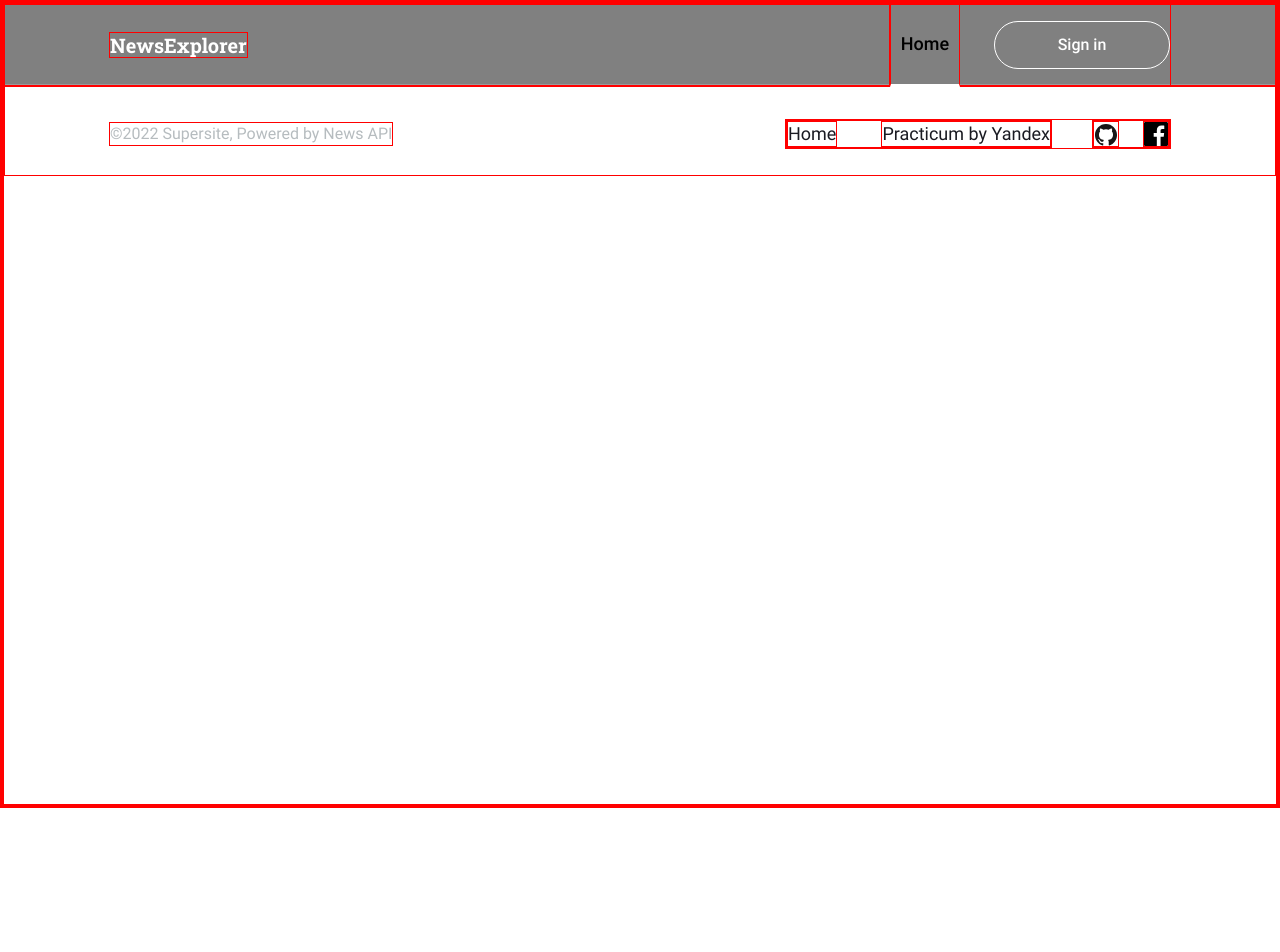
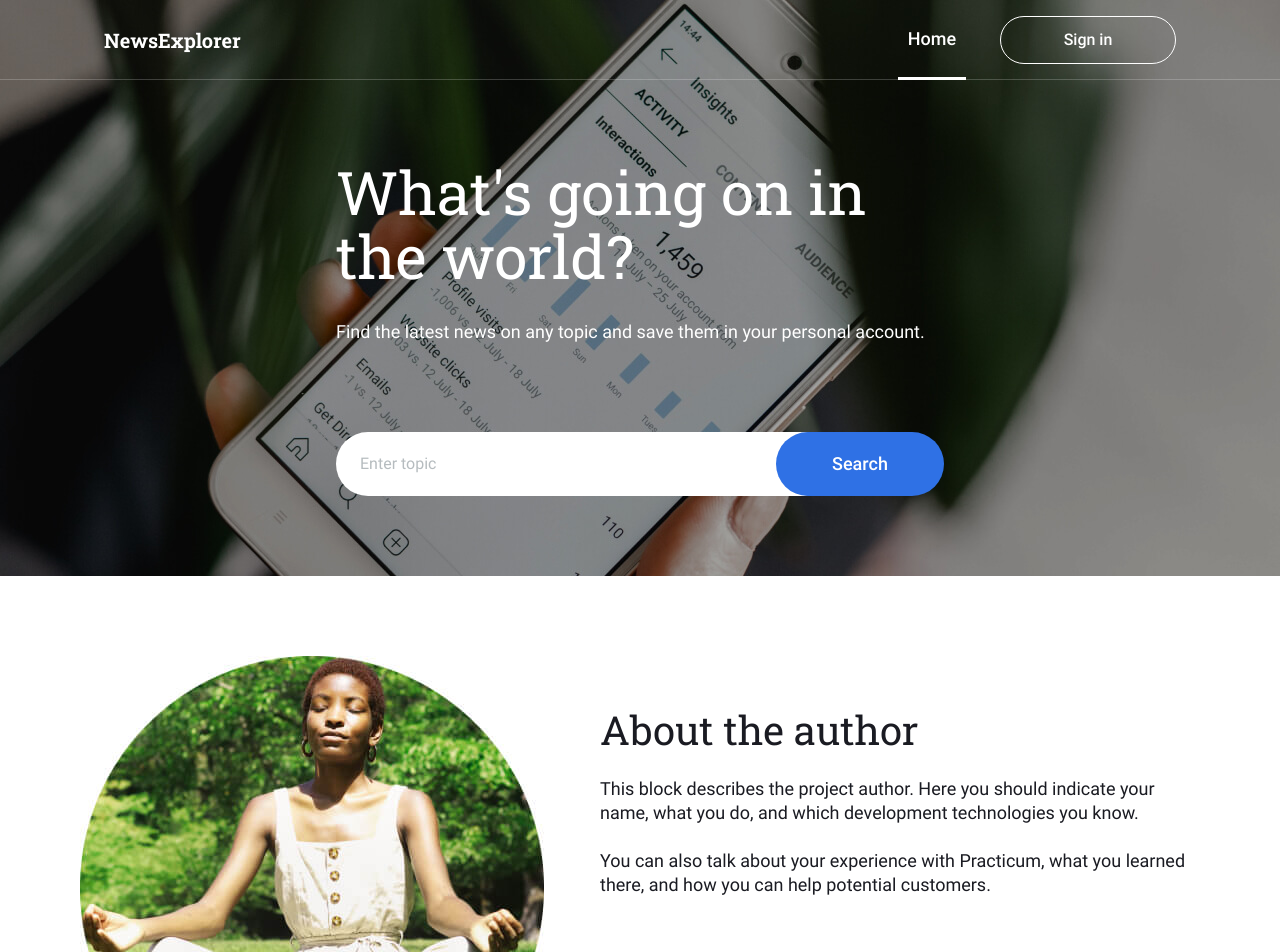
Before and after one commit to roeilulavy/news-explorer-frontend, a React (Create React App) app: page / in a window 1280 px wide. Shown: the top 952 px of the page. Before the commit the page ends 808 px from the top, so only its background shows below. Built offline with nearby package versions, Linux system fonts and the light colour scheme.

Commit message:
Add Header

```diff
--- /dev/null
+++ b/src/components/About/About.css
@@ -0,0 +1,40 @@
+.about {
+  display: flex;
+  flex-direction: row;
+  min-height: 624px;
+  justify-content: center;
+  align-items: center;
+  background-color: white ;
+  gap: 56px;
+}
+
+.about__image{
+  max-width: 464px;
+  max-height: 464px;
+}
+
+.about__text-wrapper{
+  align-self: flex-start;
+  max-width: 600px;
+  margin-top: 131px;
+}
+
+.about__title{
+  font-family: 'Roboto-slab',sans-serif;
+  font-style: normal;
+  font-weight: 400;
+  font-size: 40px;
+  line-height: 46px;
+  color: #1A1B22;
+  margin: 0;
+}
+
+.about__text{
+  font-family: 'Roboto';
+  font-style: normal;
+  font-weight: 400;
+  font-size: 18px;
+  line-height: 24px;
+  color: #1A1B22;
+  margin: 24px 0 0;
+}
--- /dev/null
+++ b/src/components/About/About.js
@@ -0,0 +1,15 @@
+import './About.css';
+import aboutImage from '../../images/backgrounds/aboutImage.jpg';
+
+export function About() {
+  return (
+    <div className='about'>
+      <img className='about__image' src={aboutImage} alt='About' />
+      <div className='about__text-wrapper'>
+        <h2 className='about__title'>About the author</h2>
+        <p className='about__text'>This block describes the project author. Here you should indicate your name, what you do, and which development technologies you know.</p>
+        <p className='about__text'>You can also talk about your experience with Practicum, what you learned there, and how you can help potential customers.</p>
+      </div>
+    </div>
+  );
+}
--- a/src/components/App/App.js
+++ b/src/components/App/App.js
@@ -1,12 +1,15 @@
 import './App.css';
-import { Navigation } from '../Navigation/Navigation';
+import { Header } from '../Header/Header';
+import { Main } from '../Main/Main';
+import { About } from '../About/About';
 import { Footer } from '../Footer/Footer';
 
 function App() {
   return (
     <div className="App">
-      <Navigation />
-
+      <Header />
+      <Main />
+      <About />
       <Footer />
     </div>
   );
--- /dev/null
+++ b/src/components/Header/Header.css
@@ -0,0 +1,84 @@
+.header {
+  display: flex;
+  flex-direction: column;
+  position: relative;
+  background-image: url('../../images/backgrounds/header_background.jpg');
+  background-repeat: no-repeat;
+  background-size: cover;
+  background-position: center;
+}
+
+.header__content {
+  color: white;
+  max-width: 608px;
+  margin: 80px auto;
+}
+
+.header__title {
+  font-family: 'Roboto-slab',sans-serif;
+  font-style: normal;
+  font-size: 60px;
+  line-height: 64px;
+  font-weight: 400;
+  margin: 0;
+}
+
+.header__subtitle {
+  font-family: 'Roboto';
+  font-style: normal;
+  font-size: 18px;
+  line-height: 24px;
+  font-weight: 400;
+  margin: 32px 0 0;
+}
+
+.header__form {
+  display: flex;
+  flex-direction: row;
+  height: 64px;
+  margin: 88px 0 0;
+}
+
+.header__input {
+  width: 100%;
+  display: inline-block;
+  border-radius: 100px;
+  border: none;
+  outline: none;
+  font-family: 'Roboto',sans-serif;
+  font-style: normal;
+  font-weight: 400;
+  font-size: 16px;
+  line-height: 22px;
+  color: #1A1B22;
+  padding-left: 24px;
+  padding-right: 80px;
+}
+
+.header__input::placeholder {
+  color:#B6BCBF ;
+}
+
+.header__button {
+  margin-left: -60px;
+  border-radius: 100px;
+  min-width: 168px;
+  background-color: #2F71E5;
+  color: white;
+  border: none;
+  font-family: 'Roboto-500';
+  font-style: normal;
+  font-weight: 500;
+  font-size: 18px;
+  line-height: 24px;
+  cursor: pointer;
+  transition: background-color .1s ease-in-out;
+}
+
+.header__button:hover {
+  background-color:#347EFF ;
+}
+
+.header__button:active {
+  background-color:#2A65CC ;
+}
--- /dev/null
+++ b/src/components/Header/Header.js
@@ -0,0 +1,24 @@
+import './Header.css'
+
+import { Navigation } from '../Navigation/Navigation'
+
+
+export function Header() {
+
+  return (
+    <header className='header'>
+      <Navigation/>
+      <div className='header__content'>
+        <h1 className='header__title'>What's going on in the world?</h1>
+        <p className='header__subtitle'>Find the latest news on any topic and save them in your personal account.</p>
+        <form className='header__form'>
+          <input type='text' name="search" className='header__input' placeholder='Enter topic' />
+          <button className='header__button' type='submit'>Search</button>
+        </form>
+
+      </div>
+
+
+    </header >
+  )
+}
--- /dev/null
+++ b/src/components/Main/Main.js
@@ -0,0 +1,9 @@
+import './Main.css'
+
+export function Main() {
+  return (
+    <main>
+
+    </main>
+  )
+}
--- a/src/components/Navigation/Navigation.css
+++ b/src/components/Navigation/Navigation.css
@@ -6,8 +6,8 @@
   justify-content: space-between;
   align-items: center;
   background: rgba(196, 196, 196, 0.01);
+  color: white;
   box-shadow: inset 0px -1px 0px rgba(255, 255, 255, 0.2);
-  background-color: gray;
 }
 
 .navigation__title {
@@ -23,7 +23,7 @@
 .navigation__list {
   list-style: none;
   position: relative;
-  height: 100%;
+  height: 95%;
   display: flex;
   flex-direction: row;
   align-items: center;
--- a/src/index.css
+++ b/src/index.css
@@ -1,6 +1,6 @@
 @import url('./vendor/normalize.css');
 @import url('./fonts/fonts.css');
 
-*{
+/* *{
   border: solid 1px red;
-}
+} */
```
Also changed, not shown: src/components/Main/Main.css (added), src/images/backgrounds/aboutImage.jpg (added), src/images/backgrounds/header_background.jpg (added).
